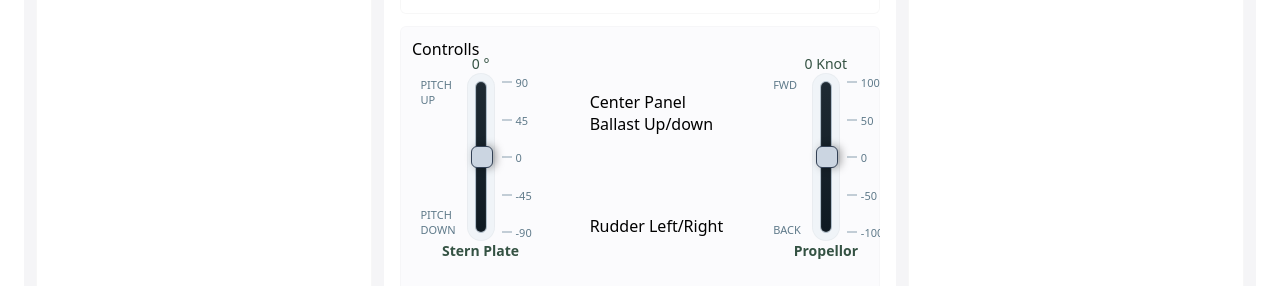
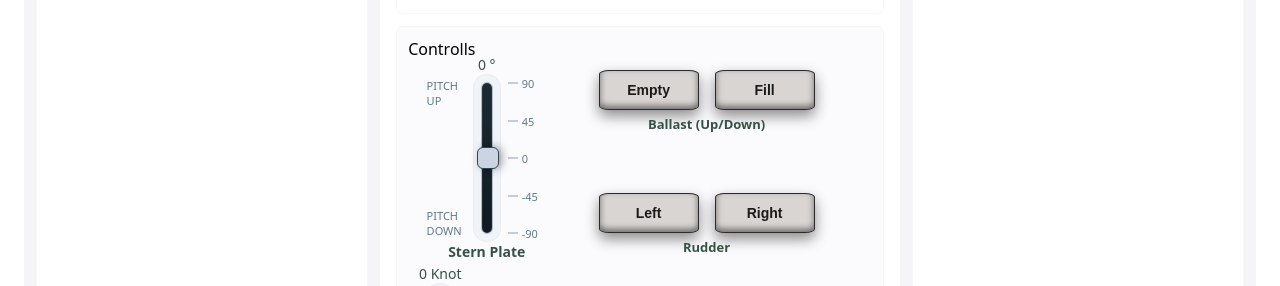
Before and after one commit to Yunehr/Submarine-SCADA-HMI_Project-3_Group15, a React (Vite) app in the folder MyProjectTemplate.Client/myprojecttemplate.client.client/: page / in a window 1280 px wide. Shown: the part 422-708 px from the top of the page. Built offline with nearby package versions, Linux system fonts and the light colour scheme.

Commit message:
Created Buttons for Balast and Rudder as GUI implementations
IMPORTANT:
- not currently linked to back end using the API, only mimics functionality

```diff
--- a/MyProjectTemplate.Client/myprojecttemplate.client.client/src/App.css
+++ b/MyProjectTemplate.Client/myprojecttemplate.client.client/src/App.css
@@ -170,16 +170,19 @@
 .center {
     margin: auto;
 }
+.upper{
+    margin-top: -20px
+}
 .lower{
-    margin-top: 80px;
+    margin-top: 60px;
 }
 .left {
     margin-top:8%;
-    margin-left:30px;
+    margin-left:40px;
 }
 .right {
     margin-top: 8%;
-    margin-right: 10px;
+    margin-right: 40px;
 }
 
 /* ensure rendered SVG does not overflow its container */
@@ -382,3 +385,39 @@
     font-size: 11px;
     color: #5f7a8a;
 }
+
+/* Submarine control button */
+.control-button {
+    --btn-size: 80px;
+    width: 100px;
+    height: 40px;
+    border-radius: 10%;
+    background: #d9d5d2;
+    border: 1px solid #2b2b2b;
+    box-shadow: inset 0 0 0 rgba(255,255,255,0.3), inset 0 -3px 6px rgba(0,0,0,0.5), 0 6px 14px rgba(0,0,0,0.45);
+    display: flex;
+    align-items: center;
+    justify-content: center;
+    font-weight: 600;
+    font-size: 14px;
+    color: #1a1a1a;
+    cursor: pointer;
+    transition: transform 120ms ease, box-shadow 200ms ease, background 200ms ease;
+}
+
+    /* Pressed state (momentary) */
+    .control-button:active {
+        transform: translateY(2px);
+        background: radial-gradient(circle at 30% 30%, #d9d5d2, #a19e9c);
+        color: #1a1a1a;
+        box-shadow: inset 0 0 0 rgba(255,255,255,0.3), inset 0 -3px 6px rgba(0,0,0,0.5), 0 6px 14px rgba(0,0,0,0.45);
+    }
+
+.control-button-label {
+    text-align: center;
+    margin-top: 5px;
+    font-size: 13px;
+    color: #345243;
+    font-weight: 600;
+
+}
--- /dev/null
+++ b/MyProjectTemplate.Client/myprojecttemplate.client.client/src/Components/ControllsButton.jsx
@@ -0,0 +1,33 @@
+import React from 'react';
+import '../App.css';
+
+export default function ButtonControls({
+    rLabel = "Fill",
+    lLabel = "Empty",
+    label = "",
+    handleLeft,
+    handleRight
+}) {
+    return (
+        <div>
+            <div className="controls-row">
+                <button
+                    className="control-button"
+                    onMouseDown={handleLeft}
+                    onTouchStart={handleLeft}
+                >
+                    {lLabel}
+                </button>
+
+                <button
+                    className="control-button"
+                    onMouseDown={handleRight}
+                    onTouchStart={handleRight}
+                >
+                    {rLabel}
+                </button>
+            </div>
+            <div className="control-button-label">{label}</div>
+        </div>
+    );
+}
--- a/MyProjectTemplate.Client/myprojecttemplate.client.client/src/Modules/ControllsPanel.jsx
+++ b/MyProjectTemplate.Client/myprojecttemplate.client.client/src/Modules/ControllsPanel.jsx
@@ -4,6 +4,7 @@
 import React, { /*useEffect,*/ useState } from 'react';      //un comment when link to API backend is created
 import '../App.css';
 import VerticalSlider from '../Components/VerticalSlider';
+import ButtonControls from '../Components/ControllsButton';
 
 export default function Controls() {
     //const [items, setItems] = useState(null);          //un comment when link to API backend is created
@@ -35,6 +36,23 @@ export default function Controls() {
     //if (!items || items.length === 0) return <div>No data</div>;
 
 
+    // Button handlers — later replace with API calls
+    const handleBallastFill = () => {
+        console.log("Ballast filling..."); // any console log does nothnig in the front end, thus is redundant. Only used as placeholder for API calls/implementations
+        // fetch('/api/ballast/fill', { method: 'POST' }) etc.
+    };
+    const handleBallastEmpty = () => {
+        console.log("Ballast emptying...");
+        // fetch('/api/ballast/empty', { method: 'POST' })
+    };
+    const handleRudderLeft = () => {
+        console.log("Rudder left...");
+        // fetch('/api/rudder/left', { method: 'POST' })
+    };
+    const handleRudderRight = () => {
+        console.log("Rudder right...");
+        // fetch('/api/rudder/right', { method: 'POST' })
+    };
 
     return (
         <div>
@@ -53,9 +71,25 @@ export default function Controls() {
                         legendmin="PITCH DOWN"
                     />
                 </div>
-                <div className="center">Center Panel
-                    <div>Ballast Up/down</div>
-                    <div className="lower">Rudder Left/Right</div>
+                <div className="center">
+                    <div className="upper">
+                        <ButtonControls
+                            label="Ballast (Up/Down)"
+                            handleLeft={handleBallastEmpty}
+                            handleRight={handleBallastFill}
+                        />
+                    </div>
+
+                    <div className="lower">
+                        <ButtonControls
+                            label="Rudder"
+                            rLabel="Right"
+                            lLabel="Left"
+                            handleLeft={handleRudderLeft}
+                            handleRight={handleRudderRight}
+                        />
+                    </div>
+
                 </div>
                 <div className="right">
                     <VerticalSlider
```
